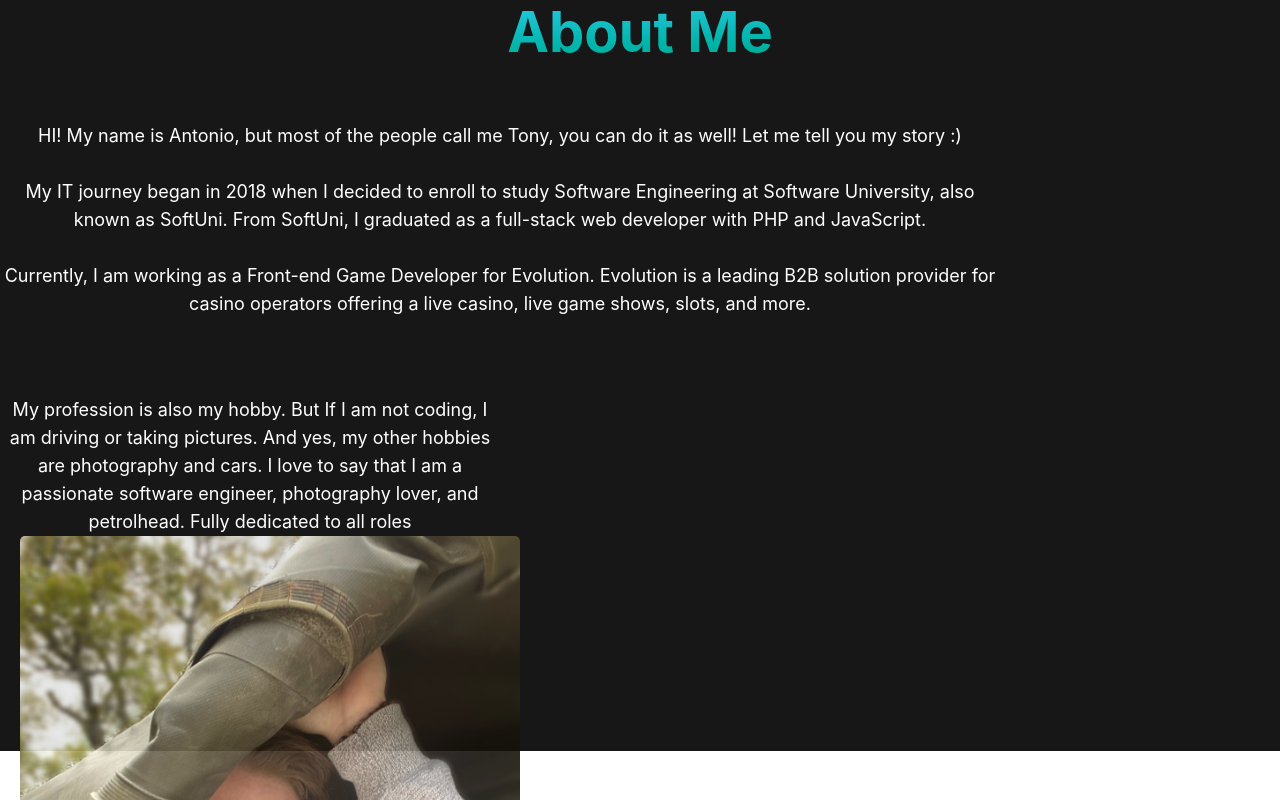
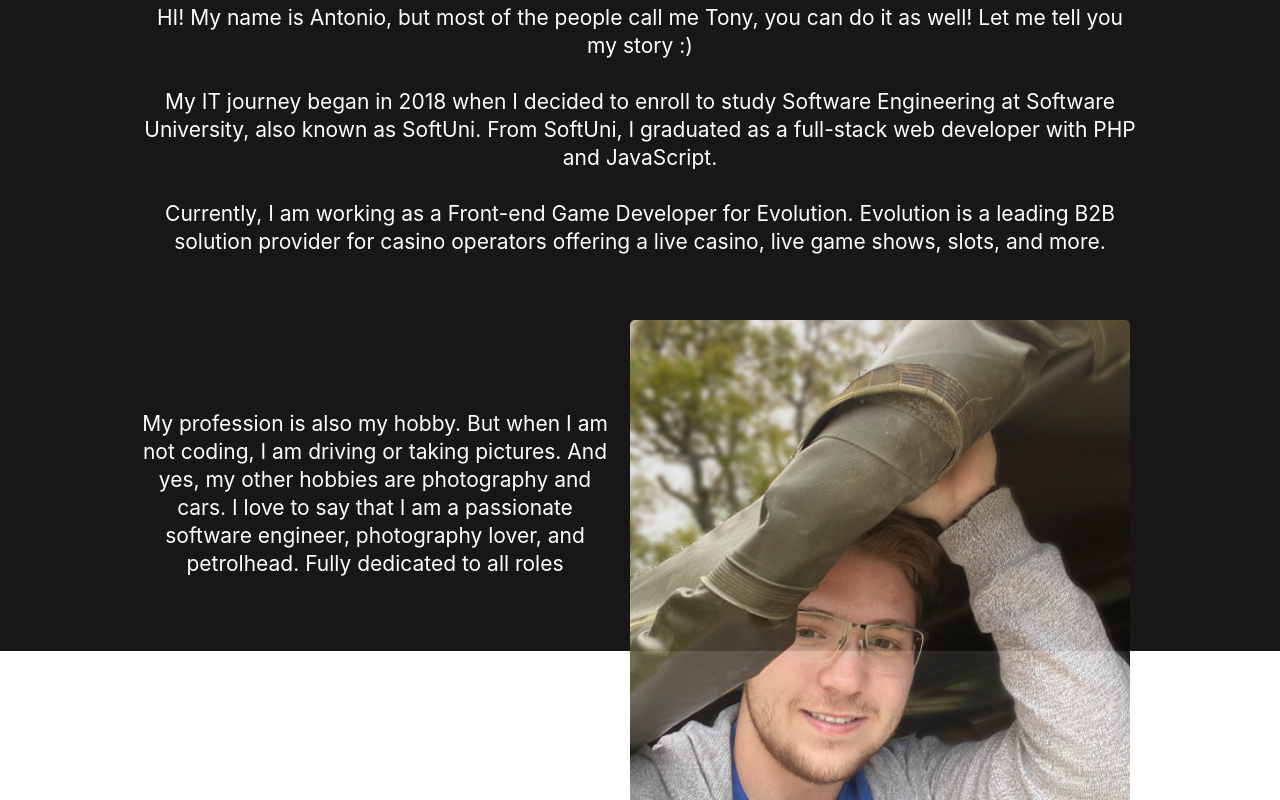
Before and after one commit to tonyhristov/tonyhristov-portfolio, a React (Create React App) app: page / in a window 1280 px wide. Shown: the part 940-1740 px from the top of the page. Built offline with nearby package versions, Linux system fonts and the light colour scheme.

Commit message:
fix: about slide

```diff
--- a/src/pages/about/index.js
+++ b/src/pages/about/index.js
@@ -20,7 +20,7 @@ const About = () => {
             </Summary>
             <InnerWrapper>
                 <Info>
-                    My profession is also my hobby. But If I am not coding, I am driving or taking pictures. And yes, my other hobbies are photography and cars. I love to say that I am a passionate
+                    My profession is also my hobby. But when I am not coding, I am driving or taking pictures. And yes, my other hobbies are photography and cars. I love to say that I am a passionate
                     software engineer, photography lover, and petrolhead. Fully dedicated to all roles
                 </Info>
                 <ImageContainer>
@@ -48,26 +48,26 @@ const Summary = styled.p`
     color: white;
     max-width: 1000px;
     line-height: 28px;
-    font-size: 18px;
+    font-size: 21px;
+    margin: 0 auto;
 `;
 
 const Container = styled.div`
     display: flex;
     flex-direction: column;
-    margin: 100px 0;
+    margin: 0;
 `;
 const InnerWrapper = styled.div`
     max-width: 1000px;
-    max-width: 1000px;
+    margin: 5% auto 0%;
 `;
 
 const Info = styled.div`
     display: inline-block;
-    width: 50%;
-    padding-right: 30px;
-    padding-top: 60px;
+    width: 47%;
+    padding-top: 90px;
     color: white;
-    font-size: 18px;
+    font-size: 21px;
     line-height: 28px;
     vertical-align: top;
     text-align: center;
```
